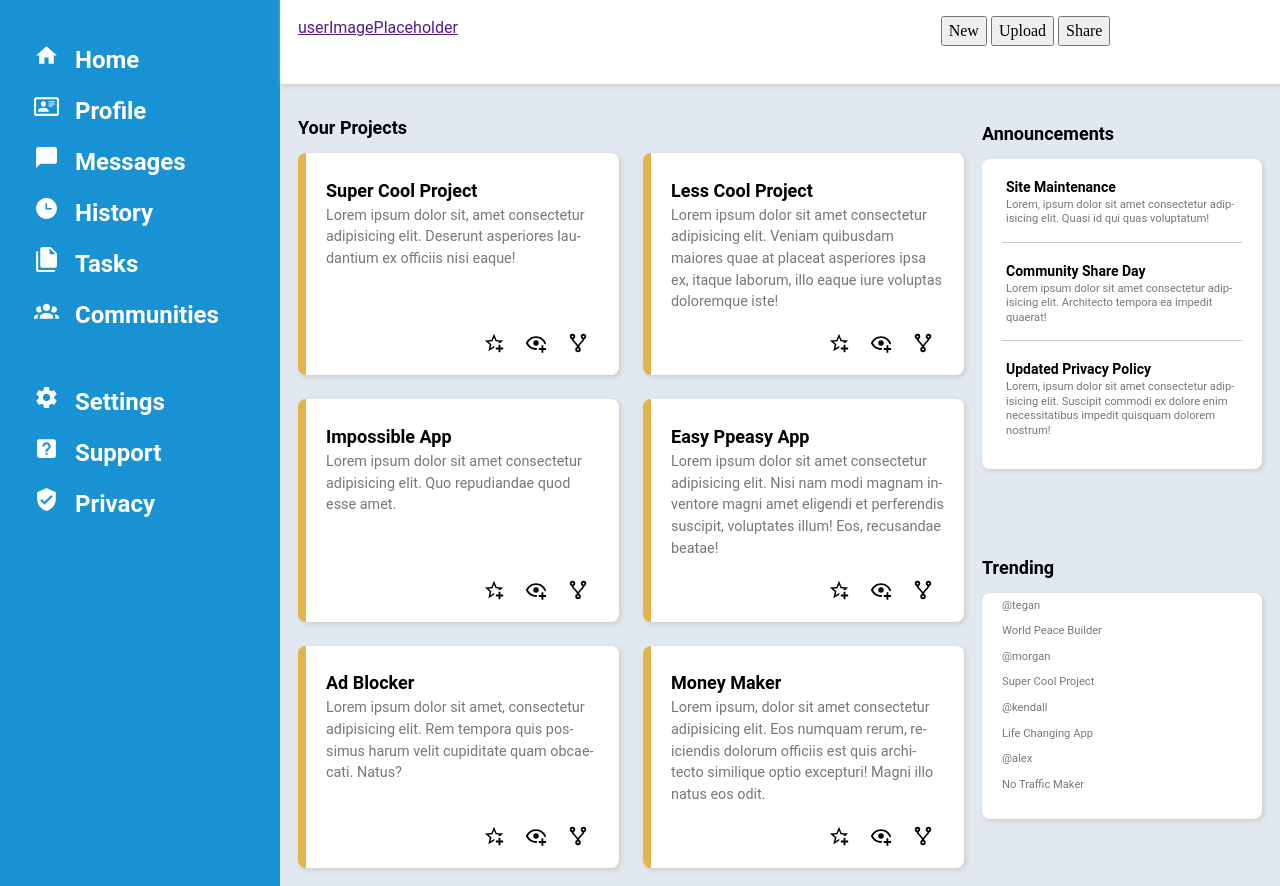
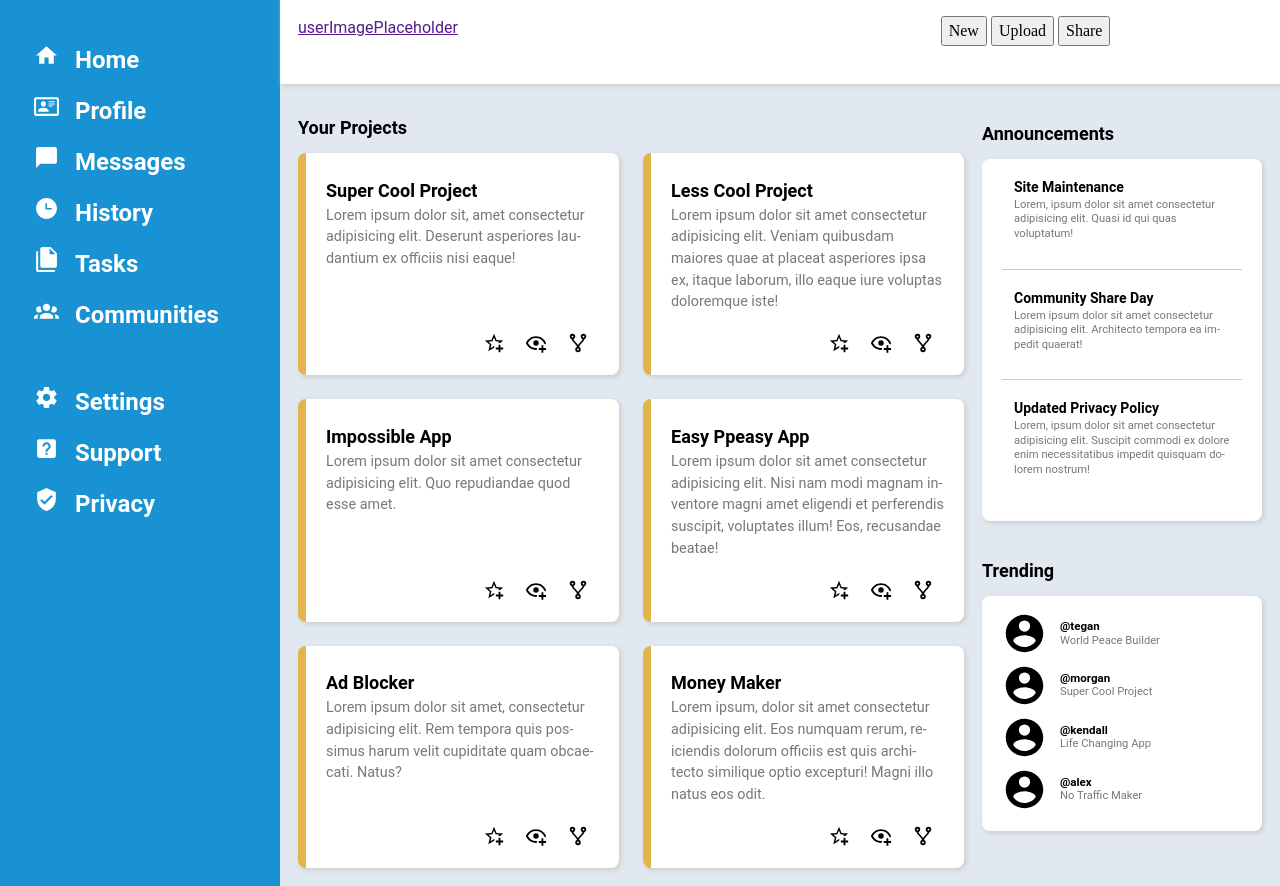
Before and after one commit to strgtscntst/Project-Admin-Dashboard, a plain HTML site: page index.html in a window 1280 px wide. Shown: the part 76-962 px from the top of the page. Drawn offline with Linux system fonts and the light colour scheme.

Commit message:
add formatting and images for Trending section
Also adjusted blocking for Announcements section and font sizings
and weights elsewhere.

```diff
--- a/index.html
+++ b/index.html
@@ -122,22 +122,22 @@
                 <h2>Trending</h2>
                     <div class="trending-container">
                         <div class="trending-card">
-                            <img src="" alt="">
+                            <img src="Images/account-circle.svg" alt="">
                             <p>@tegan</p>
                             <p>World Peace Builder</p>
                         </div>
                         <div class="trending-card">
-                            <img src="" alt="">
+                            <img src="Images/account-circle.svg" alt="">
                             <p>@morgan</p>
                             <p>Super Cool Project</p>
                         </div>
                         <div class="trending-card">
-                            <img src="" alt="">
+                            <img src="Images/account-circle.svg" alt="">
                             <p>@kendall</p>
                             <p>Life Changing App</p>
                         </div>
                         <div class="trending-card">
-                            <img src="" alt="">
+                            <img src="Images/account-circle.svg" alt="">
                             <p>@alex</p>
                             <p>No Traffic Maker</p>
                         </div>
--- a/styles.css
+++ b/styles.css
@@ -187,6 +187,12 @@ p{
 }
 
 /* Announcements and Trending */
+.announcements{
+    height: 100%;
+    display: flex;
+    flex-direction: column;
+}
+
 .projects>h1,
 .announcements>h2,
 .trending>h2{
@@ -208,13 +214,43 @@ p{
 
 .announcements-container{
     padding-top: 0px;
+    height: 100%;
     display: grid;
     grid-template-rows: repeat(3, minmax(0.3fr, 1fr) );
 }
 .announcement-card{
-    padding: 4px;
+    padding: 4px 12px;
 }
 
 .announcement-card:nth-child(-1n+2){
     border-bottom: 1px solid rgb(202, 202, 202);
 }
+
+    /* Trending */
+
+.trending-container{
+    padding-top: 12px;
+    display:flex;
+    flex-direction: column
+}
+
+.trending-card{
+    display: grid;
+
+    grid-template-rows: 1fr 1fr;
+    grid-template-columns: 58px 1fr;
+    align-items: center;
+}
+
+.trending-card img{
+    height: 45px;
+    width: 45px;
+    grid-row: 1/3;
+}
+
+.trending-card p:first-of-type{
+    font-size: 0.8em;
+    margin: 1em 0 0 0;
+    color: black;
+    font-weight: 600;
+}
```
Also changed, not shown: Images/account-circle-outline.svg (added), Images/account-circle.svg (added).
